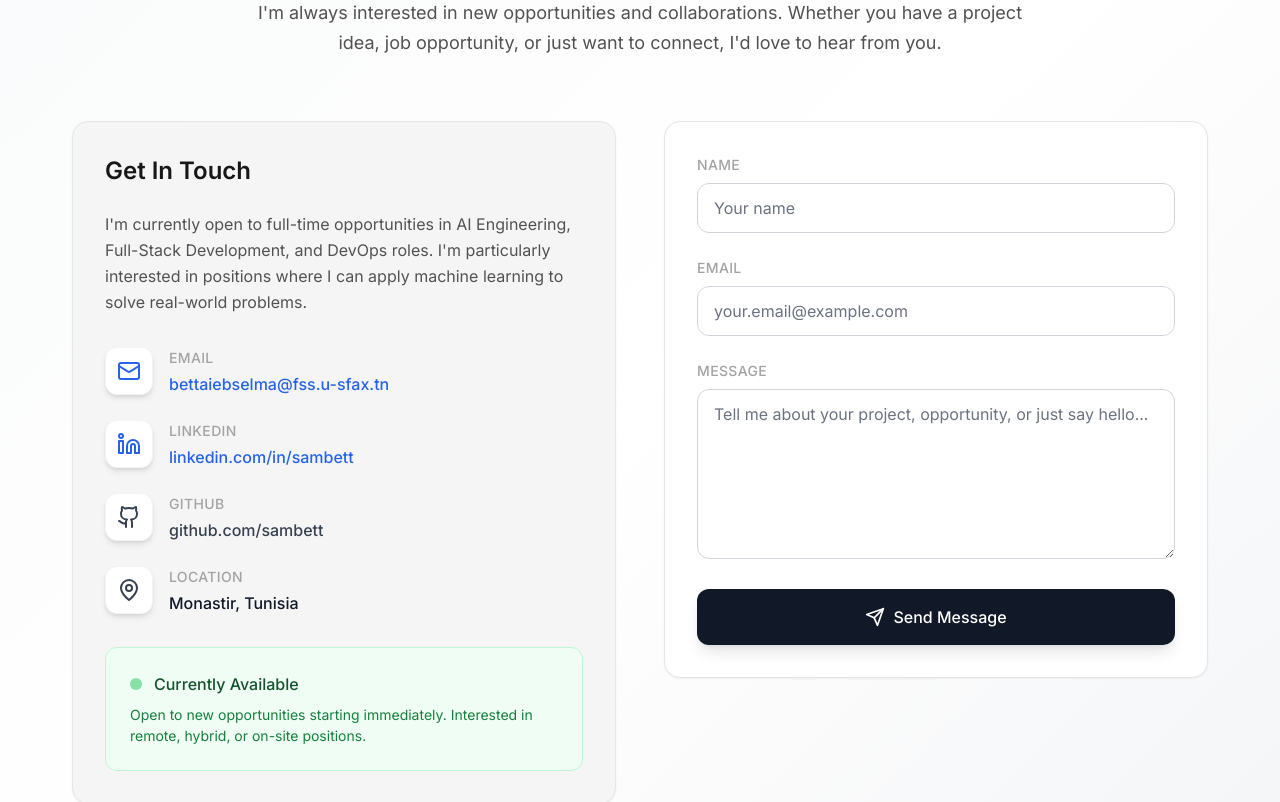
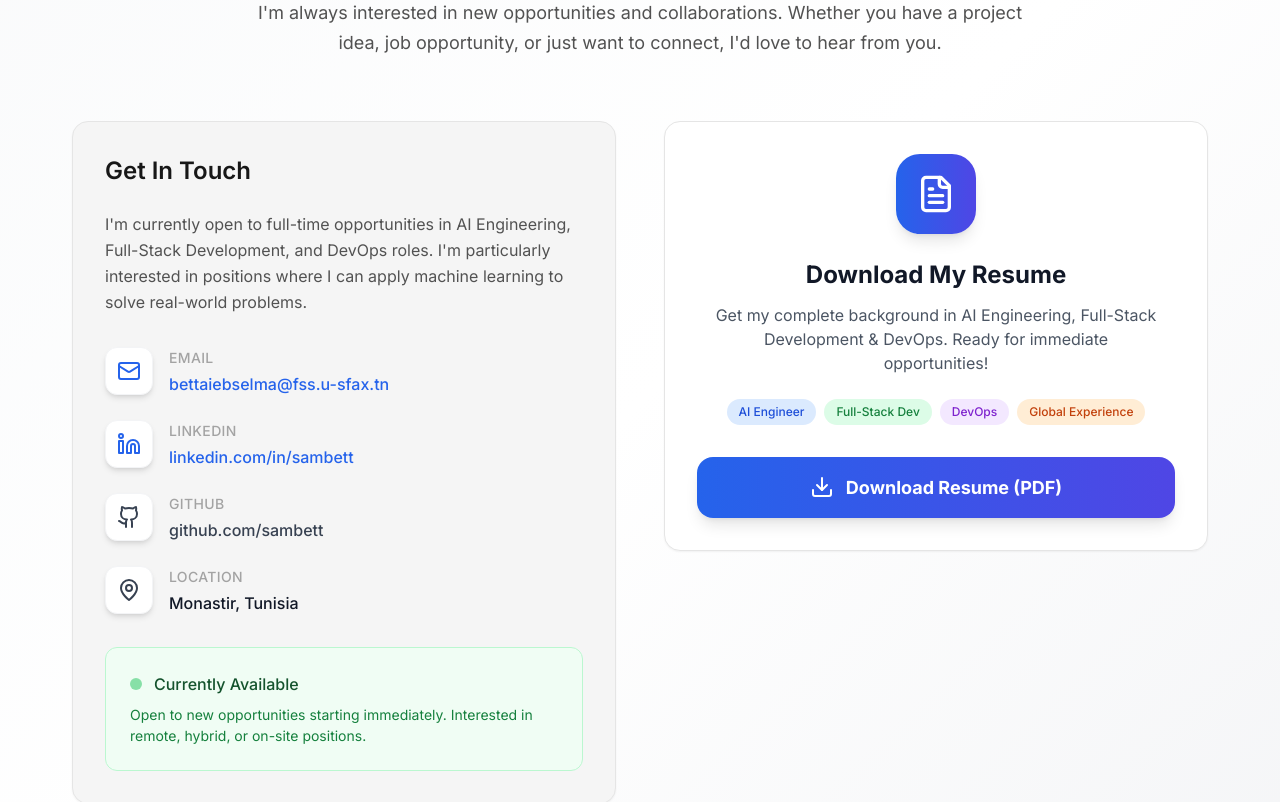
Before and after one commit to sambett/portfolio, a Next.js app: page / in a window 1280 px wide. Shown: the part 5860-6662 px from the top of the page. Built offline with nearby package versions, Linux system fonts and the light colour scheme.

Commit message:
✨ Improve Contact section: Replace fake form with direct CV download

```diff
--- a/src/components/sections/Contact.tsx
+++ b/src/components/sections/Contact.tsx
@@ -1,38 +1,33 @@
 import { motion } from 'framer-motion';
-import { Mail, Linkedin, Github, MapPin, Send } from 'lucide-react';
+import { Mail, Linkedin, Github, MapPin, Send, Download, FileText } from 'lucide-react';
 import { useState } from 'react';
 
 export default function Contact() {
-  const [formData, setFormData] = useState({
-    name: '',
-    email: '',
-    message: ''
-  });
-  const [isSubmitting, setIsSubmitting] = useState(false);
-  const [submitStatus, setSubmitStatus] = useState<'idle' | 'success' | 'error'>('idle');
+  const [isDownloading, setIsDownloading] = useState(false);
+  const [downloadStatus, setDownloadStatus] = useState<'idle' | 'success' | 'error'>('idle');
 
-  const handleSubmit = async (e: React.FormEvent) => {
-    e.preventDefault();
-    setIsSubmitting(true);
+  const handleDownloadCV = async () => {
+    setIsDownloading(true);
 
-    // Simulate form submission (replace with your actual form handler)
+    // Download CV with success animation
     try {
-      await new Promise(resolve => setTimeout(resolve, 1000));
-      setSubmitStatus('success');
-      setFormData({ name: '', email: '', message: '' });
+      await new Promise(resolve => setTimeout(resolve, 800)); // Brief loading for UX
+
+      // Create and trigger download
+      const link = document.createElement('a');
+      link.href = '/resume.pdf';
+      link.download = 'Selma_Bettaieb_Resume.pdf';
+      document.body.appendChild(link);
+      link.click();
+      document.body.removeChild(link);
+
+      setDownloadStatus('success');
     } catch {
-      setSubmitStatus('error');
+      setDownloadStatus('error');
     } finally {
-      setIsSubmitting(false);
-      setTimeout(() => setSubmitStatus('idle'), 3000);
+      setIsDownloading(false);
+      setTimeout(() => setDownloadStatus('idle'), 4000);
     }
-  };
-
-  const handleChange = (e: React.ChangeEvent<HTMLInputElement | HTMLTextAreaElement>) => {
-    setFormData(prev => ({
-      ...prev,
-      [e.target.name]: e.target.value
-    }));
   };
 
   const contactLinks = [
@@ -175,114 +170,108 @@ export default function Contact() {
 
             {/* Contact Form */}
             <motion.div variants={itemVariants}>
-              <div className="card p-8">
-                <form onSubmit={handleSubmit} className="space-y-6">
-                  <div>
-                    <label htmlFor="name" className="block text-label mb-2">
-                      Name
-                    </label>
-                    <input
-                      type="text"
-                      id="name"
-                      name="name"
-                      value={formData.name}
-                      onChange={handleChange}
-                      required
-                      className="w-full px-4 py-3 bg-white border border-gray-300 rounded-lg text-gray-900 placeholder-gray-500 focus:border-blue-500 focus:outline-none transition-colors"
-                      placeholder="Your name"
-                    />
+              <div className="card p-8 bg-gradient-to-br from-blue-50 to-indigo-50 border border-blue-100">
+                <div className="text-center mb-8">
+                  <motion.div
+                    whileHover={{ scale: 1.1, rotate: 5 }}
+                    transition={{ duration: 0.3 }}
+                    className="w-20 h-20 bg-gradient-to-r from-blue-600 to-indigo-600 rounded-2xl flex items-center justify-center mx-auto mb-6 shadow-lg"
+                  >
+                    <FileText className="w-10 h-10 text-white" />
+                  </motion.div>
+                  <h3 className="text-2xl font-bold text-gray-900 mb-3">Download My Resume</h3>
+                  <p className="text-gray-600 mb-6 max-w-md mx-auto">
+                    Get my complete background in AI Engineering, Full-Stack Development & DevOps.
+                    Ready for immediate opportunities!
+                  </p>
+
+                  <div className="flex flex-wrap justify-center gap-2 mb-8 text-xs">
+                    <span className="px-3 py-1 bg-blue-100 text-blue-700 rounded-full font-medium">AI Engineer</span>
+                    <span className="px-3 py-1 bg-green-100 text-green-700 rounded-full font-medium">Full-Stack Dev</span>
+                    <span className="px-3 py-1 bg-purple-100 text-purple-700 rounded-full font-medium">DevOps</span>
+                    <span className="px-3 py-1 bg-orange-100 text-orange-700 rounded-full font-medium">Global Experience</span>
                   </div>
+                </div>
 
-                  <div>
-                    <label htmlFor="email" className="block text-label mb-2">
-                      Email
-                    </label>
-                    <input
-                      type="email"
-                      id="email"
-                      name="email"
-                      value={formData.email}
-                      onChange={handleChange}
-                      required
-                      className="w-full px-4 py-3 bg-white border border-gray-300 rounded-lg text-gray-900 placeholder-gray-500 focus:border-blue-500 focus:outline-none transition-colors"
-                      placeholder="your.email@example.com"
-                    />
-                  </div>
-
-                  <div>
-                    <label htmlFor="message" className="block text-label mb-2">
-                      Message
-                    </label>
-                    <textarea
-                      id="message"
-                      name="message"
-                      value={formData.message}
-                      onChange={handleChange}
-                      required
-                      rows={6}
-                      className="w-full px-4 py-3 bg-white border border-gray-300 rounded-lg text-gray-900 placeholder-gray-500 focus:border-blue-500 focus:outline-none transition-colors resize-vertical"
-                      placeholder="Tell me about your project, opportunity, or just say hello..."
-                    />
-                  </div>
-
+                <div className="space-y-6">
                   <motion.button
-                    type="submit"
-                    disabled={isSubmitting}
-                    whileHover={{ scale: isSubmitting ? 1 : 1.02 }}
-                    whileTap={{ scale: isSubmitting ? 1 : 0.98 }}
-                    className={`w-full flex items-center justify-center gap-2 px-6 py-4 rounded-lg font-medium transition-all focus-ring ${
-                      isSubmitting
-                        ? 'bg-gray-400 text-gray-600 cursor-not-allowed'
-                        : submitStatus === 'success'
-                        ? 'bg-green-600 text-white shadow-lg'
-                        : submitStatus === 'error'
-                        ? 'bg-red-600 text-white shadow-lg'
-                        : 'bg-gray-900 text-white hover:bg-gray-800 shadow-lg hover:shadow-xl'
+                    onClick={handleDownloadCV}
+                    disabled={isDownloading}
+                    whileHover={{ scale: isDownloading ? 1 : 1.02 }}
+                    whileTap={{ scale: isDownloading ? 1 : 0.98 }}
+                    className={`w-full flex items-center justify-center gap-3 px-8 py-4 rounded-xl font-bold text-lg transition-all focus-ring shadow-lg hover:shadow-xl ${
+                      isDownloading
+                        ? 'bg-blue-400 text-white cursor-not-allowed'
+                        : downloadStatus === 'success'
+                        ? 'bg-green-500 text-white scale-105'
+                        : downloadStatus === 'error'
+                        ? 'bg-red-500 text-white'
+                        : 'bg-gradient-to-r from-blue-600 to-indigo-600 text-white hover:from-blue-700 hover:to-indigo-700 hover:scale-105'
                     }`}
                   >
-                    {isSubmitting ? (
+                    {isDownloading ? (
                       <>
-                        <div className="w-5 h-5 border-2 border-gray-600 border-t-transparent rounded-full animate-spin" />
-                        Sending...
+                        <div className="w-6 h-6 border-2 border-white border-t-transparent rounded-full animate-spin" />
+                        Preparing Download...
                       </>
-                    ) : submitStatus === 'success' ? (
+                    ) : downloadStatus === 'success' ? (
                       <>
-                        <div className="w-5 h-5 text-green-100">✓</div>
-                        Message Sent!
+                        <motion.div
+                          initial={{ scale: 0 }}
+                          animate={{ scale: 1, rotate: 360 }}
+                          transition={{ duration: 0.5 }}
+                          className="w-6 h-6 text-white"
+                        >
+                          ✓
+                        </motion.div>
+                        Downloaded!
                       </>
-                    ) : submitStatus === 'error' ? (
+                    ) : downloadStatus === 'error' ? (
                       <>
-                        <div className="w-5 h-5 text-red-100">✗</div>
-                        Failed to Send
+                        <div className="w-6 h-6 text-white">✗</div>
+                        Download Failed
                       </>
                     ) : (
                       <>
-                        <Send className="w-5 h-5" />
-                        Send Message
+                        <Download className="w-6 h-6" />
+                        Download Resume (PDF)
                       </>
                     )}
                   </motion.button>
 
-                  {submitStatus === 'success' && (
-                    <motion.p
+                  {downloadStatus === 'success' && (
+                    <motion.div
+                      initial={{ opacity: 0, y: 10, scale: 0.9 }}
+                      animate={{ opacity: 1, y: 0, scale: 1 }}
+                      className="bg-green-50 border border-green-200 rounded-xl p-6 text-center"
+                    >
+                      <motion.div
+                        animate={{ rotate: [0, -10, 10, 0] }}
+                        transition={{ duration: 0.5 }}
+                        className="text-3xl mb-3"
+                      >
+                        📄✨
+                      </motion.div>
+                      <p className="text-green-700 font-bold text-lg mb-2">
+                        Resume Downloaded Successfully!
+                      </p>
+                      <p className="text-green-600">
+                        Thanks for your interest! Feel free to reach out via email or LinkedIn.
+                      </p>
+                    </motion.div>
+                  )}
+
+                  {downloadStatus === 'error' && (
+                    <motion.div
                       initial={{ opacity: 0, y: 10 }}
                       animate={{ opacity: 1, y: 0 }}
-                      className="text-green-600 text-sm text-center"
+                      className="text-red-600 text-center bg-red-50 border border-red-200 rounded-xl p-4"
                     >
-                      Thanks for your message! I&apos;ll get back to you soon.
-                    </motion.p>
+                      <p className="font-medium mb-1">Download failed!</p>
+                      <p className="text-sm">Please try again or email me directly for my resume.</p>
+                    </motion.div>
                   )}
-
-                  {submitStatus === 'error' && (
-                    <motion.p
-                      initial={{ opacity: 0, y: 10 }}
-                      animate={{ opacity: 1, y: 0 }}
-                      className="text-red-600 text-sm text-center"
-                    >
-                      There was an error sending your message. Please try emailing me directly.
-                    </motion.p>
-                  )}
-                </form>
+                </div>
               </div>
             </motion.div>
           </div>
```
Also changed, not shown: src/data/projects.json (+8 -8 lines), 1 other file (tests, documents, lock files or other folders).
